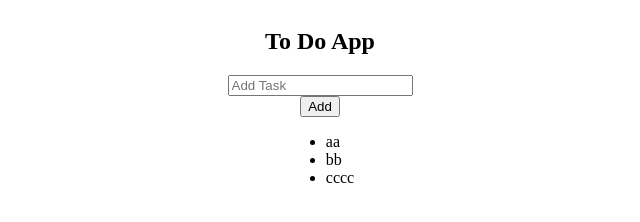
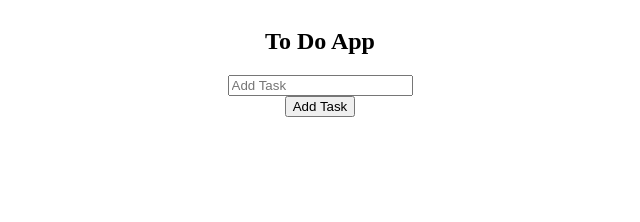
Before and after one commit to Ritikkumar352/To_Do, a plain HTML site: page index.html in a window 1280 px wide. Shown: the whole page, without its empty margins (320-960 px from the left). Drawn offline with Linux system fonts and the light colour scheme.

Commit message:
updated html

```diff
--- a/index.html
+++ b/index.html
@@ -11,16 +11,16 @@
 
     <div class="box">
         <input type="text" placeholder="Add Task">
-        <button class="addbtn">Add</button>
+        <button class="addbtn">Add Task</button>
 
-        <div class="list_box">
-            <ul>
-                <li>aa</li>
-                <li>bb</li>
-                <li>cccc</li>
-            </ul>
 
-        </div>
+    </div>
+
+    <div class="list_box">
+        <ul>
+
+        </ul>
+
     </div>
 
     <script src="app.js"></script>
```
